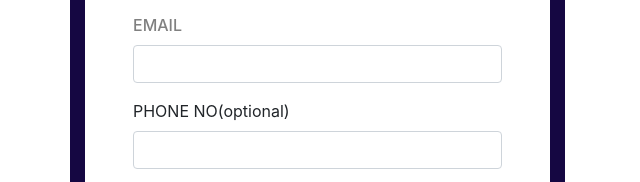
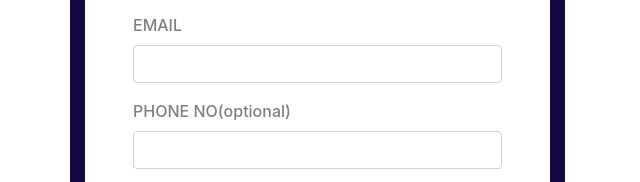
Before and after one commit to THARUNMIRUDAN/Digitalcraft-studio, a plain HTML site: page index.html in a window 1280 px wide. Shown: the part 3962-4144 px from the top of the page, 0-640 px from the left. Drawn offline with nearby package versions, Linux system fonts and the light colour scheme; a web font is replaced by a local one.

Commit message:
Update index.html

```diff
--- a/index.html
+++ b/index.html
@@ -302,7 +302,7 @@
                             </div>
                             <div>
 
-                                 <label for="input1" class="11">PHONE NO(optional)</label>
+                                 <label for="input1" class="i1">PHONE NO(optional)</label>
 
                                  <input type="text" id="phno" class="form-control" />
 
```
